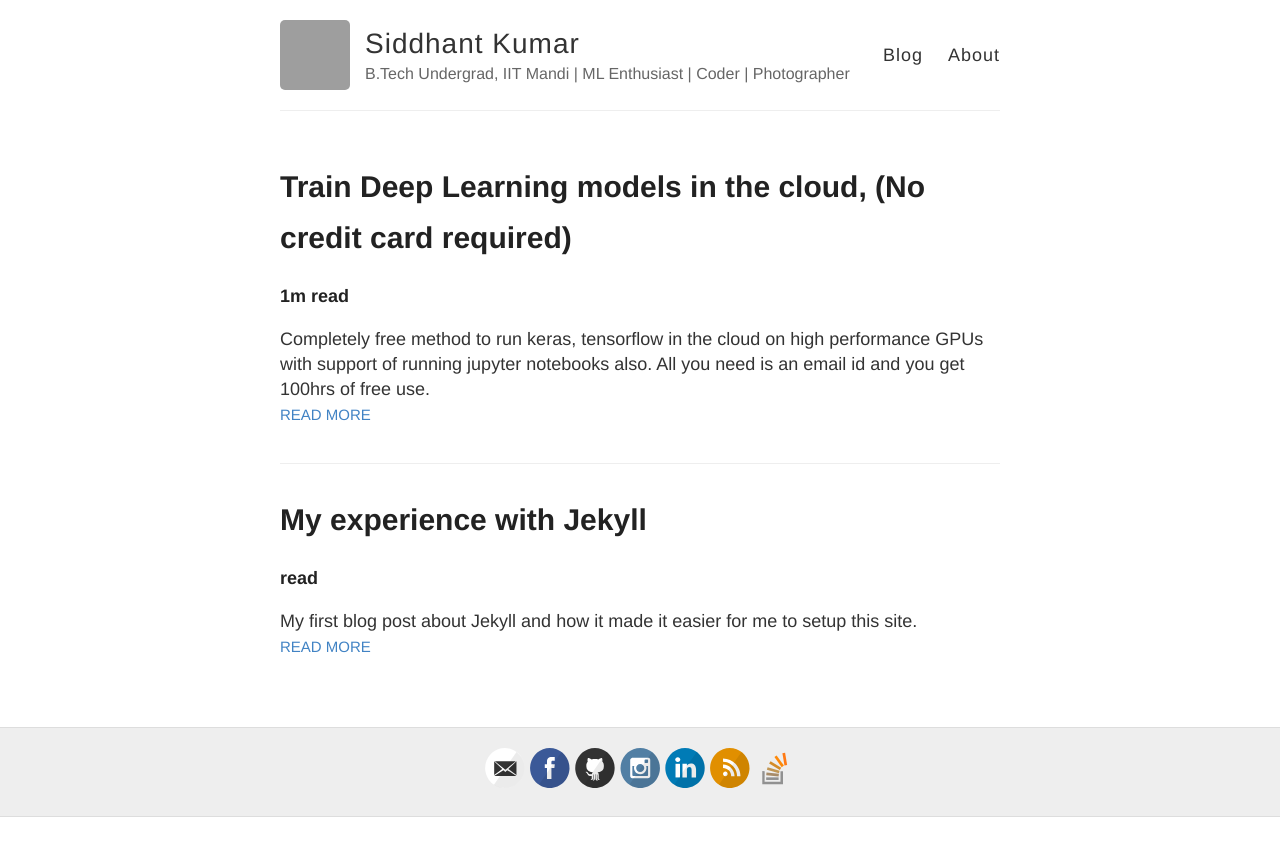
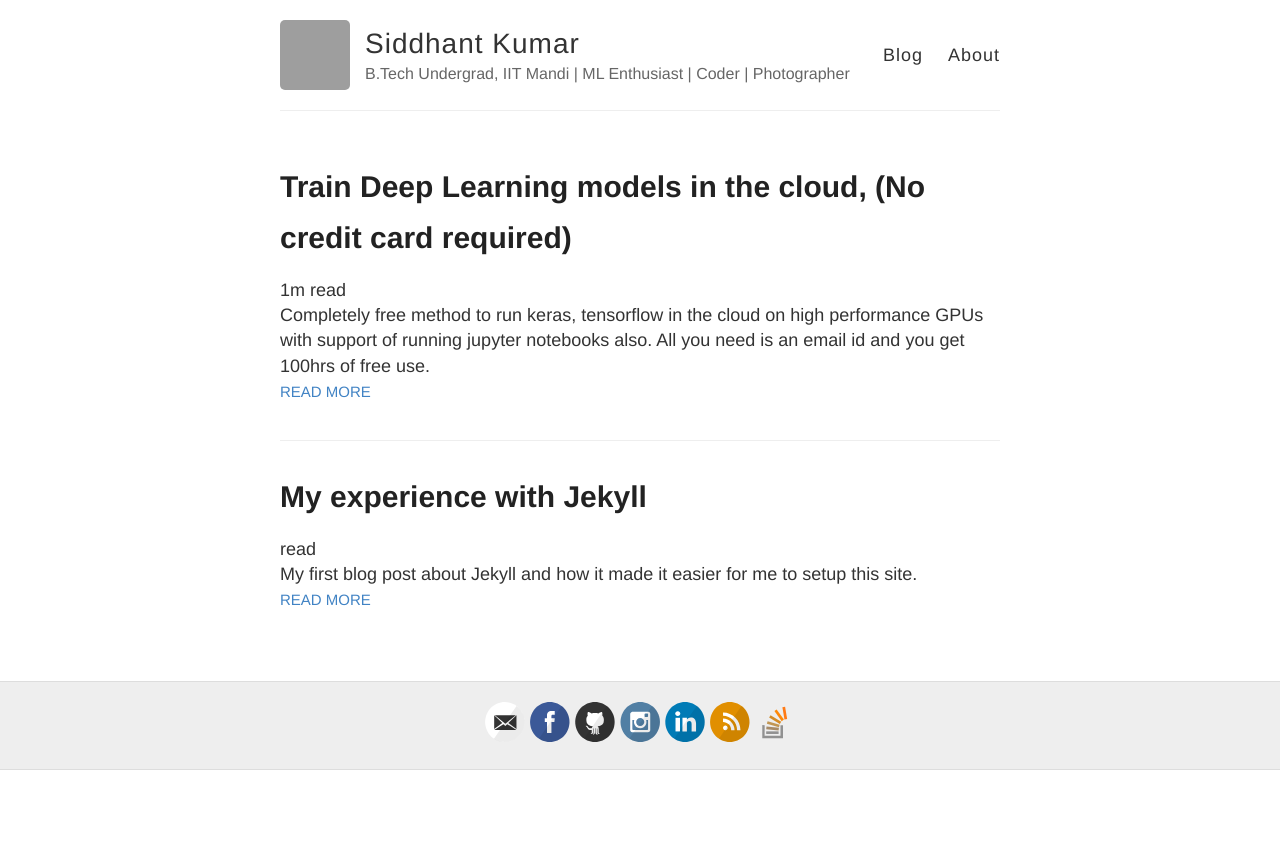
Before and after one commit to saytosid/saytosid.github.io, a Jekyll site: the page built from index.html, in a window 1280 px wide. Shown: the top 856 px of the page. Built offline with Jekyll 4.4.1, drawn with Linux system fonts in a browser that asks for light colours; grey boxes are pictures that could not be loaded.

```diff
--- a/index.html
+++ b/index.html
@@ -8,7 +8,7 @@ published: true
     <article class="post">
 
       <h1><a href="{{ site.baseurl }}{{ post.url }}">{{ post.title }}</a></h1>
-      <h5>{{ post.read_time }} read</h5>
+      <h10>{{ post.read_time }} read</h10>
       <div class="entry">
         {{ post.excerpt }}
       </div>
```
